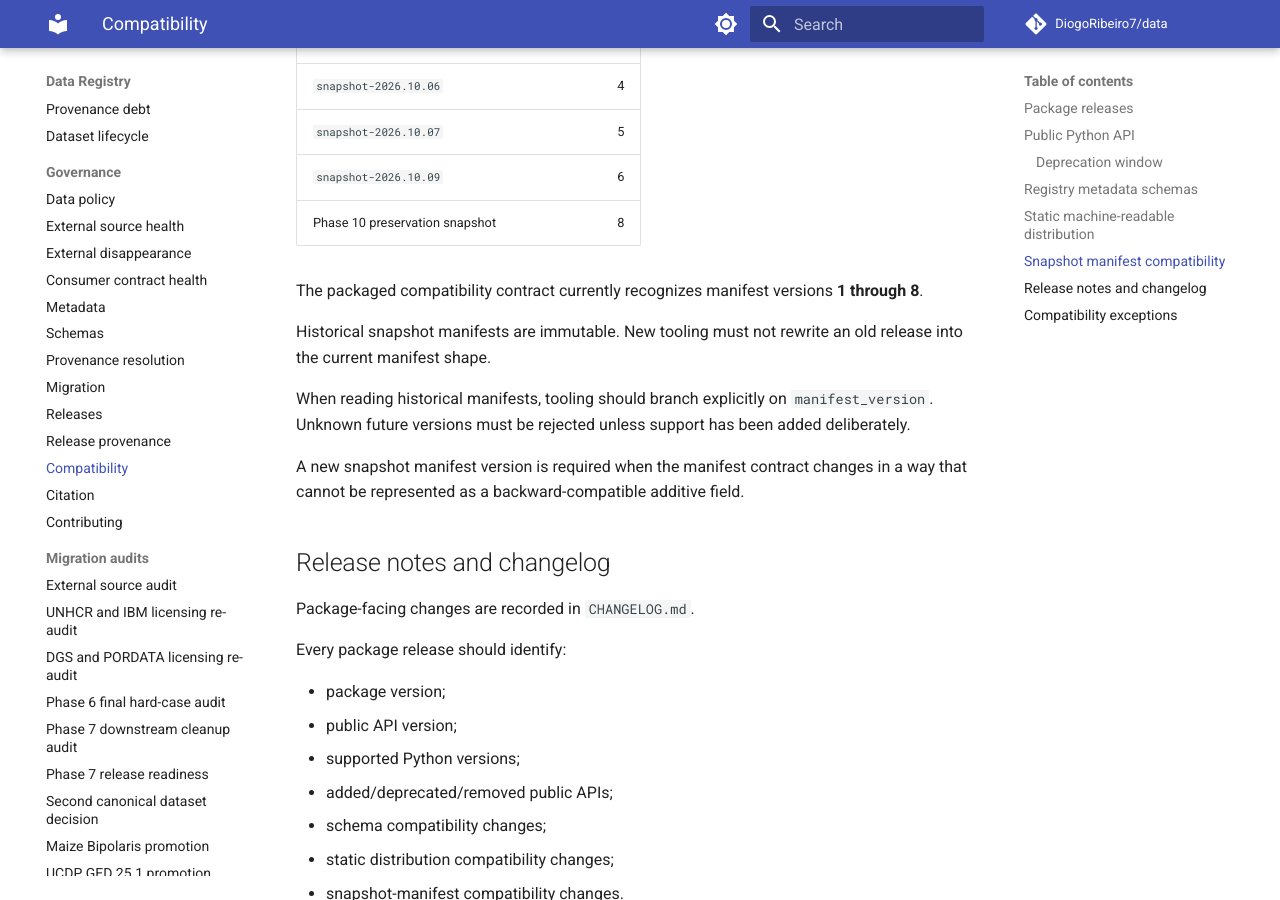
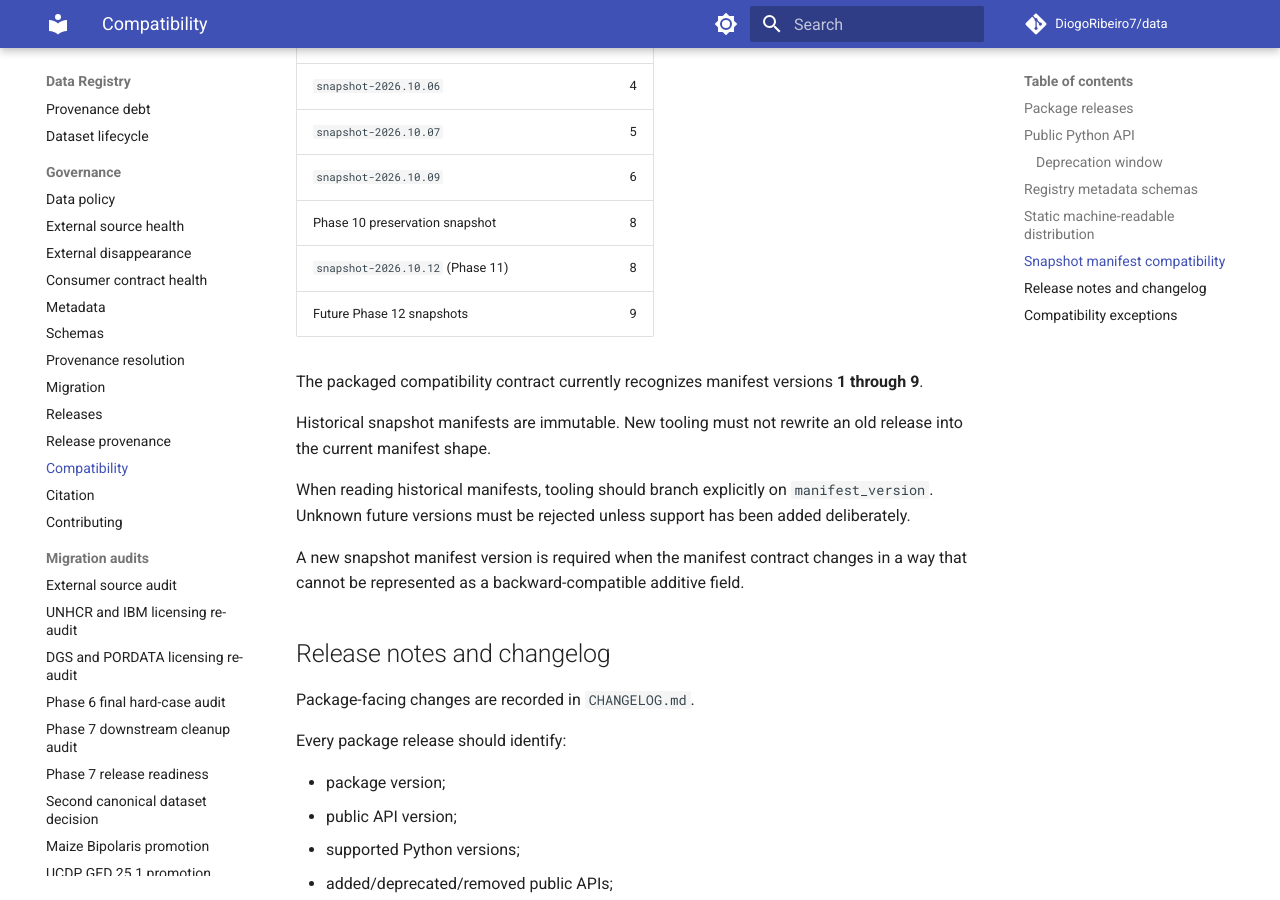
Before and after one commit to DiogoRibeiro7/data, an MkDocs documentation site: the page built from docs/COMPATIBILITY.md, in a window 1280 px wide and 900 px high, scrolled down 2934 px. Built offline with MkDocs 1.6.1 and Material for MkDocs 9.7.7, drawn with Linux system fonts in a browser that asks for light colours; comment, search, counter and statistics services are not loaded.

Commit message:
docs: extend manifest compatibility through v9

```diff
--- a/docs/COMPATIBILITY.md
+++ b/docs/COMPATIBILITY.md
@@ -125,9 +125,11 @@ Immutable snapshot releases have historically used manifest versions:
 | `snapshot-2026.10.07` | 5 |
 | `snapshot-2026.10.09` | 6 |
 | Phase 10 preservation snapshot | 8 |
+| `snapshot-2026.10.12` (Phase 11) | 8 |
+| Future Phase 12 snapshots | 9 |
 
 The packaged compatibility contract currently recognizes manifest versions
-**1 through 8**.
+**1 through 9**.
 
 Historical snapshot manifests are immutable. New tooling must not rewrite an
 old release into the current manifest shape.
```
